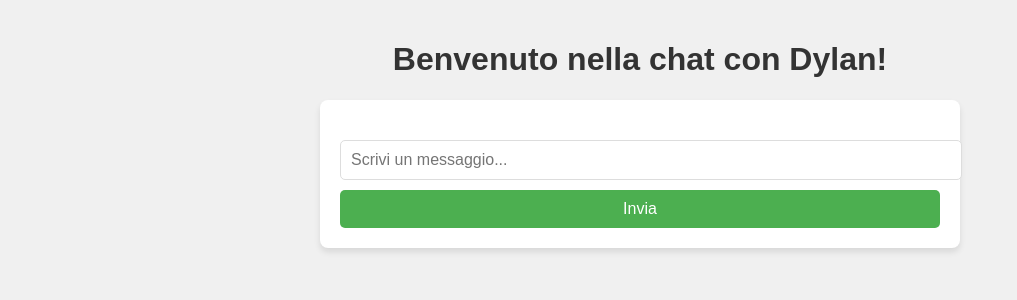
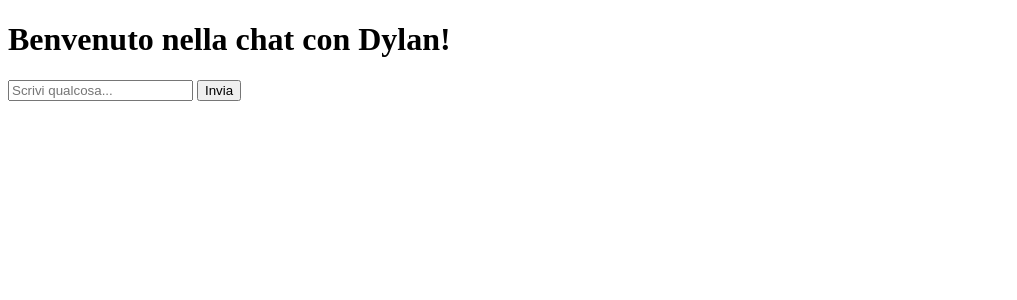
Before and after one commit to redia047/chat-ai, a Flask app: page /chat in a window 1280 px wide. Shown: the top 300 px of the page, without its empty margins (0-1017 px from the left). Run offline with Flask 2, Linux system fonts and the light colour scheme.

Commit message:
Update chat.html
corretto html

```diff
--- a/templates/chat.html
+++ b/templates/chat.html
@@ -4,85 +4,42 @@
     <meta charset="UTF-8">
     <meta name="viewport" content="width=device-width, initial-scale=1.0">
     <title>Chat con Dylan</title>
-    <style>
-        body {
-            font-family: Arial, sans-serif;
-            background-color: #f0f0f0;
-            margin: 0;
-            padding: 20px;
-        }
-        h1 {
-            text-align: center;
-            color: #333;
-        }
-        .chat-box {
-            max-width: 600px;
-            margin: 20px auto;
-            padding: 20px;
-            background-color: white;
-            border-radius: 8px;
-            box-shadow: 0 4px 6px rgba(0, 0, 0, 0.1);
-        }
-        .chat-messages {
-            max-height: 400px;
-            overflow-y: auto;
-            margin-bottom: 20px;
-        }
-        .chat-input {
-            width: 100%;
-            padding: 10px;
-            font-size: 16px;
-            border-radius: 5px;
-            border: 1px solid #ddd;
-        }
-        .send-btn {
-            display: block;
-            width: 100%;
-            padding: 10px;
-            background-color: #4CAF50;
-            color: white;
-            font-size: 16px;
-            border: none;
-            border-radius: 5px;
-            cursor: pointer;
-            margin-top: 10px;
-        }
-        .send-btn:hover {
-            background-color: #45a049;
-        }
-    </style>
+    <script src="https://code.jquery.com/jquery-3.6.0.min.js"></script>
 </head>
 <body>
     <h1>Benvenuto nella chat con Dylan!</h1>
-    <div class="chat-box">
-        <div class="chat-messages" id="chat-messages">
-            <!-- I messaggi verranno visualizzati qui -->
-        </div>
-        <input type="text" id="user-input" class="chat-input" placeholder="Scrivi un messaggio..." />
-        <button class="send-btn" onclick="sendMessage()">Invia</button>
+
+    <div id="chat-box">
+        <!-- Qui appariranno i messaggi -->
     </div>
 
+    <input type="text" id="user-input" placeholder="Scrivi qualcosa...">
+    <button onclick="inviaMessaggio()">Invia</button>
+
     <script>
-        function sendMessage() {
-            const userMessage = document.getElementById("user-input").value;
-            if (userMessage.trim() === "") return;
+        function inviaMessaggio() {
+            let userInput = $("#user-input").val();  // Ottieni il testo dall'input
 
-            // Aggiungi il messaggio dell'utente alla chat
-            const chatMessages = document.getElementById("chat-messages");
-            const userMessageElement = document.createElement("div");
-            userMessageElement.textContent = "Tu: " + userMessage;
-            chatMessages.appendChild(userMessageElement);
+            // Aggiungi il messaggio dell'utente nella chat
+            $("#chat-box").append(`<p><strong>Tu:</strong> ${userInput}</p>`);
+            $("#user-input").val("");  // Pulisci l'input
 
-            // Pulisci l'input
-            document.getElementById("user-input").value = "";
-
-            // Simula una risposta dall'assistente (puoi sostituirlo con una chiamata API per un assistente reale)
-            const botMessageElement = document.createElement("div");
-            botMessageElement.textContent = "Dylan: " + "Sto pensando alla tua risposta...";
-            chatMessages.appendChild(botMessageElement);
-
-            // Scorri verso il basso per vedere l'ultimo messaggio
-            chatMessages.scrollTop = chatMessages.scrollHeight;
+            // Invia il messaggio al server
+            $.ajax({
+                url: "/parla",  // Indirizzo della route che risponde alla conversazione
+                type: "POST",
+                contentType: "application/json",
+                data: JSON.stringify({ "testo": userInput }),
+                success: function(response) {
+                    // Aggiungi la risposta di Dylan
+                    $("#chat-box").append(`<p><strong>Dylan:</strong> ${response.risposta}</p>`);
+                    // Scorri la chat fino in basso
+                    $('#chat-box').scrollTop($('#chat-box')[0].scrollHeight);
+                },
+                error: function() {
+                    console.log("Errore nella richiesta.");
+                }
+            });
         }
     </script>
 </body>
```
